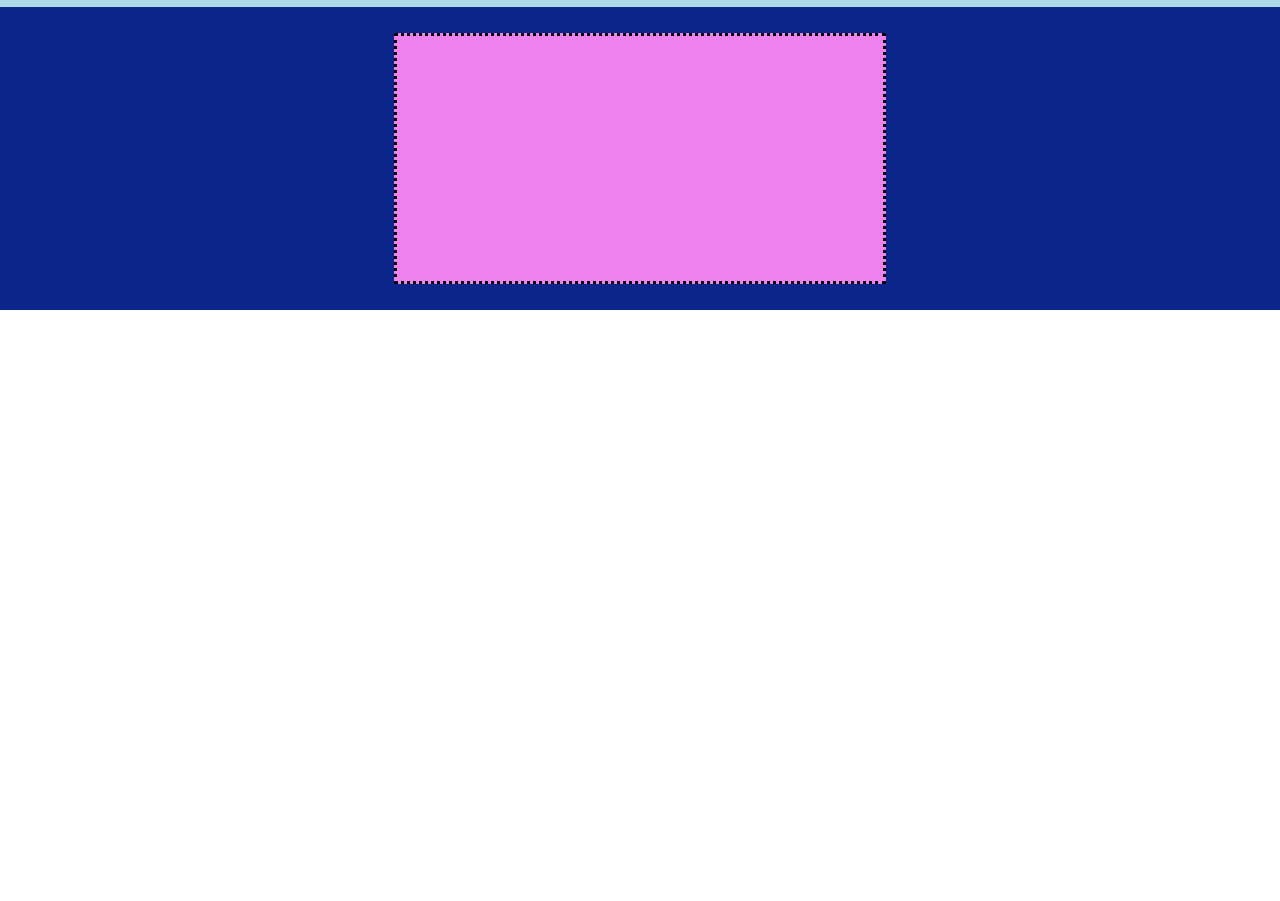
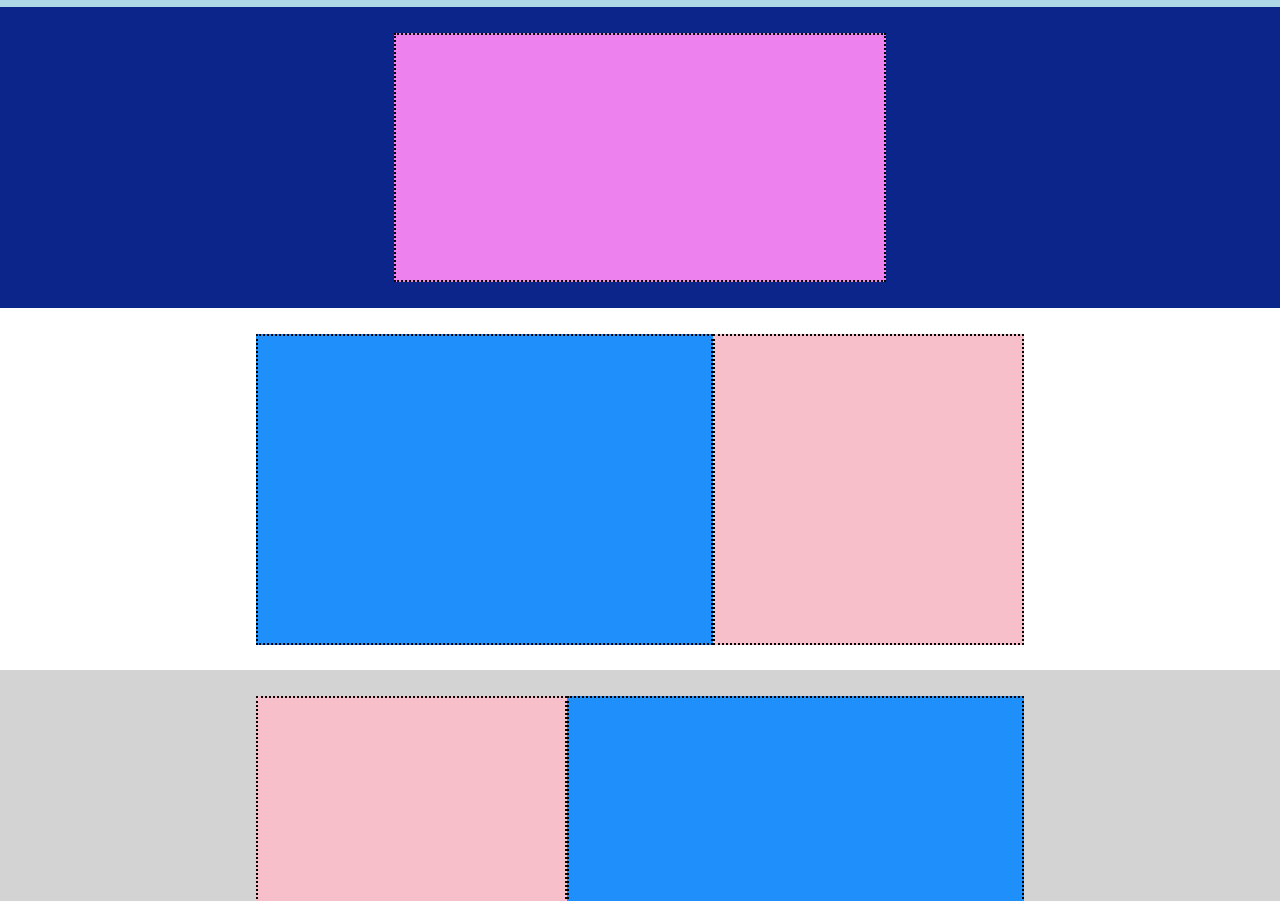
Before and after one commit to carlog91cast/htmlcss-struttura-discord, a plain HTML site: page index.html in a window 1280 px wide. Shown: the part 51-952 px from the top of the page. Before the commit the page ends 800 px from the top, so only its background shows below. Drawn offline with Linux system fonts and the light colour scheme.

Commit message:
commit skyrose

```diff
--- a/css-struttura-discord/style.css
+++ b/css-struttura-discord/style.css
@@ -73,5 +73,87 @@ ul{
     padding: 10%;
     width: 40%;
     margin: 0 auto;
-    border: 3px dotted black;
+    border: 2px dotted black;
 }
+
+/* <!-- primo flex (celeste/rosa) --> */
+
+.skyrose {
+    width: 100%;
+    padding: 2% 20%;
+    display: flex;
+    margin: ;
+}
+
+.skysub{
+    background-color: #1f8ffb;
+    padding: 20%;
+    width: 70%;
+    margin: 0 auto;
+    border: 2px dotted black;
+    flex-grow: 15;
+}
+
+.rosesub{
+    background-color: #f6bfca;
+    padding: 20%;
+    width: 30%;
+    margin: 0 auto;
+    border: 2px dotted black;
+    flex-grow: 1;
+}
+
+/* secondo flex (rosa/celeste) */
+
+.rosesky {
+    background-color: #d3d3d3;
+    width: 100%;
+    padding: 2% 20%;
+    display: flex;
+    margin: ;
+}
+
+.skysub{
+    background-color: #1f8ffb;
+    padding: 20%;
+    width: 70%;
+    margin: 0 auto;
+    border: 2px dotted black;
+    flex-grow: 15;
+}
+
+.rosesub{
+    background-color: #f6bfca;
+    padding: 20%;
+    width: 30%;
+    margin: 0 auto;
+    border: 2px dotted black;
+    flex-grow: 1;
+}
+
+ /* terzo flex (celeste/rosa) */
+
+.skyrose {
+    width: 100%;
+    padding: 2% 20%;
+    display: flex;
+    margin: ;
+}
+
+.skysub{
+    background-color: #1f8ffb;
+    padding: 20%;
+    width: 70%;
+    margin: 0 auto;
+    border: 2px dotted black;
+    flex-grow: 15;
+}
+
+.rosesub{
+    background-color: #f6bfca;
+    padding: 20%;
+    width: 30%;
+    margin: 0 auto;
+    border: 2px dotted black;
+    flex-grow: 1;
+}
--- a/index.html
+++ b/index.html
@@ -38,6 +38,29 @@
             <div class="sub"></div>
         </div>
 
+        <!-- primo flex (celeste/rosa) -->
+
+        <div class= "skyrose">
+            <div class="skysub"></div>
+            <div class="rosesub"></div>
+        </div>
+
+        <!-- secondo flex (rosa/celeste) -->
+
+        <div class= "rosesky">
+            <div class="rosesub"></div>
+            <div class="skysub"></div>
+        </div>
+
+        <!-- terzo flex(celeste/rosa) -->
+
+        <div class= "skyrose">
+            <div class="skysub"></div>
+            <div class="rosesub"></div>
+        </div>
+
+
+
 
 
     </main>
```
